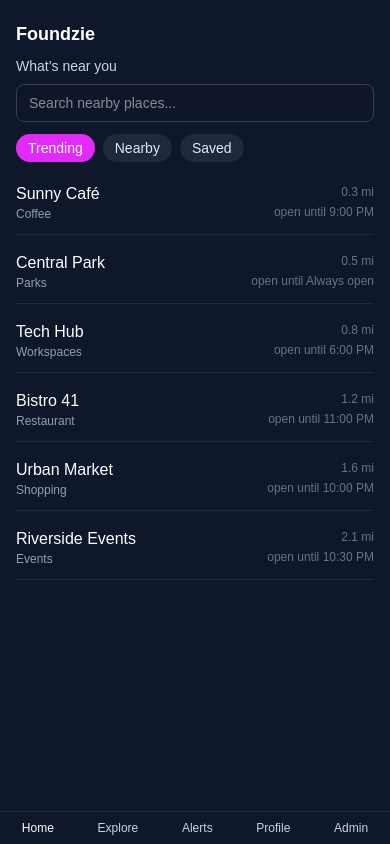
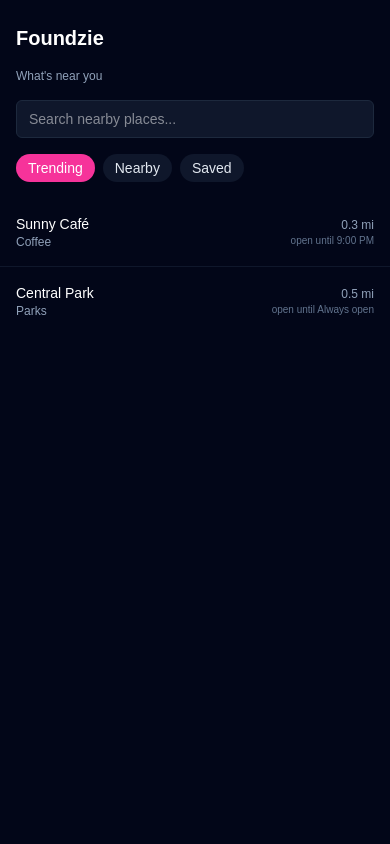
Before and after one commit to Foundzie/foundzie-v2, a Next.js app: page /mobile in a window 390 px wide. Built offline with nearby package versions, Linux system fonts and the light colour scheme.

Commit message:
Add search and safe filtering to mobile home list

```diff
--- a/src/app/mobile/page.tsx
+++ b/src/app/mobile/page.tsx
@@ -1,131 +1,112 @@
+// src/app/mobile/page.tsx
 "use client";
 
-import { useState } from "react";
+import { useMemo, useState } from "react";
 import Link from "next/link";
 import { mockPlaces } from "@/app/data/places";
-import { savedPlaceIds } from "@/app/data/saved";
 
-// make TS happy about optional mobile fields
-type Place = (typeof mockPlaces)[number] & {
-  distanceMiles?: number;
-  openUntil?: string;
-};
-
-function PlaceRow({ place }: { place: Place }) {
-  return (
-    <Link
-      href={`/mobile/places/${place.id}`}
-      className="flex items-center justify-between py-3 border-b border-slate-800"
-    >
-      <div>
-        <p className="font-medium">{place.name}</p>
-        <p className="text-xs text-slate-400">{place.category}</p>
-      </div>
-      <div className="text-right text-xs text-slate-500 space-y-1">
-        {place.distanceMiles ? <p>{place.distanceMiles} mi</p> : null}
-        {place.openUntil ? <p>open until {place.openUntil}</p> : null}
-      </div>
-    </Link>
-  );
-}
+const FILTERS = ["Trending", "Nearby", "Saved"] as const;
+type Filter = (typeof FILTERS)[number];
 
 export default function MobileHomePage() {
-  const [activeTab, setActiveTab] = useState<"trending" | "nearby" | "saved">(
-    "trending"
-  );
-  const [query, setQuery] = useState("");
+  const [activeFilter, setActiveFilter] = useState<Filter>("Trending");
+  const [search, setSearch] = useState("");
 
-  // base lists
-  const trending: Place[] = mockPlaces as Place[];
-  const nearby: Place[] = mockPlaces as Place[];
-  const saved: Place[] = (mockPlaces as Place[]).filter((p) =>
-    savedPlaceIds.includes(Number(p.id))
-  );
+  const filteredPlaces = useMemo(() => {
+    let places = [...mockPlaces];
 
-  // pick list for the current tab
-  let listToShow: Place[] = trending;
-  if (activeTab === "nearby") listToShow = nearby;
-  if (activeTab === "saved") listToShow = saved;
+    // 1) apply tab filter first
+    if (activeFilter === "Trending") {
+      places = places.filter((p) => p.trending);
+    } else if (activeFilter === "Nearby") {
+      // we have distanceMiles in the data, so "nearby" = sort by distance
+      places = places
+        .filter((p) => typeof p.distanceMiles === "number")
+        .sort((a, b) => a.distanceMiles - b.distanceMiles);
+    } else if (activeFilter === "Saved") {
+      // we don’t have real saved data yet, so show empty for now
+      places = [];
+    }
 
-  // filter by search
-  const filtered = listToShow.filter((place) => {
-    if (!query) return true;
-    const q = query.toLowerCase();
-    return (
-      place.name.toLowerCase().includes(q) ||
-      place.category.toLowerCase().includes(q)
-    );
-  });
+    // 2) apply search text
+    const term = search.trim().toLowerCase();
+    if (term.length > 0) {
+      places = places.filter((p) => {
+        return (
+          p.name.toLowerCase().includes(term) ||
+          p.category.toLowerCase().includes(term)
+        );
+      });
+    }
+
+    return places;
+  }, [activeFilter, search]);
 
   return (
-    <main className="min-h-screen bg-[#0f172a] text-white pb-14">
-      {/* header */}
-      <header className="px-4 pt-5 pb-3 space-y-2">
-        <h1 className="text-lg font-semibold">Foundzie</h1>
-        <p className="text-sm text-slate-300">What’s near you</p>
+    <main className="min-h-screen bg-slate-950 text-white">
+      <div className="px-4 pt-6 pb-4 space-y-4">
+        <h1 className="text-xl font-semibold">Foundzie</h1>
+        <p className="text-xs text-slate-400">What&apos;s near you</p>
 
         {/* search */}
         <input
-          value={query}
-          onChange={(e) => setQuery(e.target.value)}
+          value={search}
+          onChange={(e) => setSearch(e.target.value)}
           placeholder="Search nearby places..."
-          className="w-full bg-slate-900/60 border border-slate-700 rounded-lg px-3 py-2 text-sm outline-none focus:border-slate-400"
+          className="w-full rounded-md bg-slate-900 border border-slate-800 px-3 py-2 text-sm outline-none focus:border-slate-500"
         />
-      </header>
 
-      {/* tabs */}
-      <div className="px-4 flex gap-2 mb-2">
-        <button
-          onClick={() => setActiveTab("trending")}
-          className={`px-3 py-1 rounded-full text-sm ${
-            activeTab === "trending"
-              ? "bg-fuchsia-500 text-white"
-              : "bg-slate-800 text-slate-200"
-          }`}
-        >
-          Trending
-        </button>
-        <button
-          onClick={() => setActiveTab("nearby")}
-          className={`px-3 py-1 rounded-full text-sm ${
-            activeTab === "nearby"
-              ? "bg-fuchsia-500 text-white"
-              : "bg-slate-800 text-slate-200"
-          }`}
-        >
-          Nearby
-        </button>
-        <button
-          onClick={() => setActiveTab("saved")}
-          className={`px-3 py-1 rounded-full text-sm ${
-            activeTab === "saved"
-              ? "bg-fuchsia-500 text-white"
-              : "bg-slate-800 text-slate-200"
-          }`}
-        >
-          Saved
-        </button>
+        {/* tabs */}
+        <div className="flex gap-2">
+          {FILTERS.map((f) => (
+            <button
+              key={f}
+              onClick={() => setActiveFilter(f)}
+              className={
+                "px-3 py-1 rounded-full text-sm " +
+                (activeFilter === f
+                  ? "bg-pink-500 text-white"
+                  : "bg-slate-900 text-slate-200")
+              }
+            >
+              {f}
+            </button>
+          ))}
+        </div>
       </div>
 
       {/* list */}
-      <div className="px-4 space-y-1">
-        {filtered.length === 0 ? (
-          <p className="text-sm text-slate-400 py-6">No places match that.</p>
+      <ul className="divide-y divide-slate-900">
+        {filteredPlaces.length === 0 ? (
+          <li className="px-4 py-6 text-sm text-slate-400">
+            No places match that.
+          </li>
         ) : (
-          filtered.map((place) => <PlaceRow key={place.id} place={place} />)
+          filteredPlaces.map((place) => (
+            <li key={place.id}>
+              <Link
+                href={`/mobile/places/${place.id}`}
+                className="flex items-center justify-between px-4 py-4 hover:bg-slate-900/40"
+              >
+                <div>
+                  <p className="text-sm font-medium">{place.name}</p>
+                  <p className="text-xs text-slate-400">{place.category}</p>
+                </div>
+                <div className="text-right">
+                  <p className="text-xs text-slate-400">
+                    {typeof place.distanceMiles === "number"
+                      ? `${place.distanceMiles} mi`
+                      : ""}
+                  </p>
+                  <p className="text-[10px] text-slate-500">
+                    open until {place.openUntil}
+                  </p>
+                </div>
+              </Link>
+            </li>
+          ))
         )}
-      </div>
-
-      {/* bottom nav */}
-      <nav className="fixed bottom-0 left-0 right-0 bg-[#0f172a] border-t border-slate-800 flex justify-around py-2 text-xs text-slate-300">
-        <Link href="/mobile" className="text-white">
-          Home
-        </Link>
-        <Link href="/mobile/explore">Explore</Link>
-        <Link href="/mobile/notifications">Alerts</Link>
-        <Link href="/mobile/profile">Profile</Link>
-        <Link href="/admin">Admin</Link>
-      </nav>
+      </ul>
     </main>
   );
 }
```
